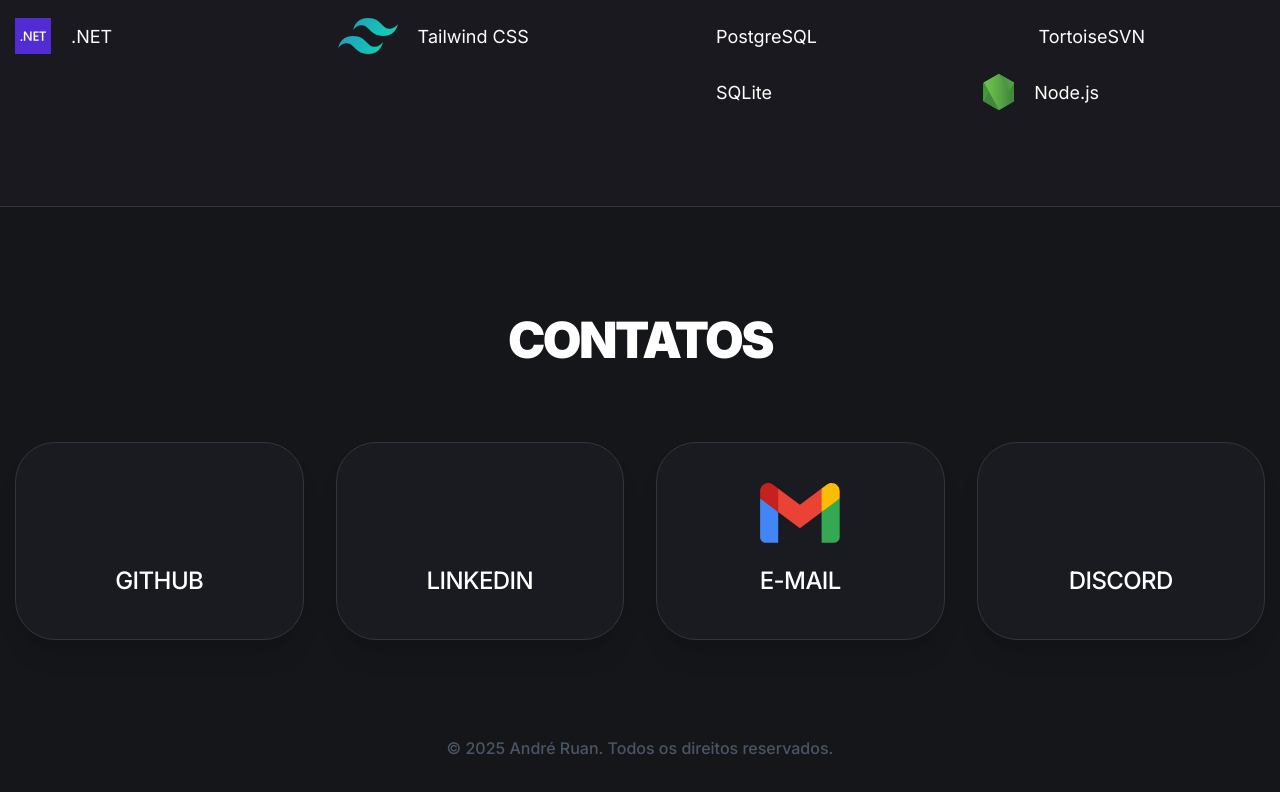
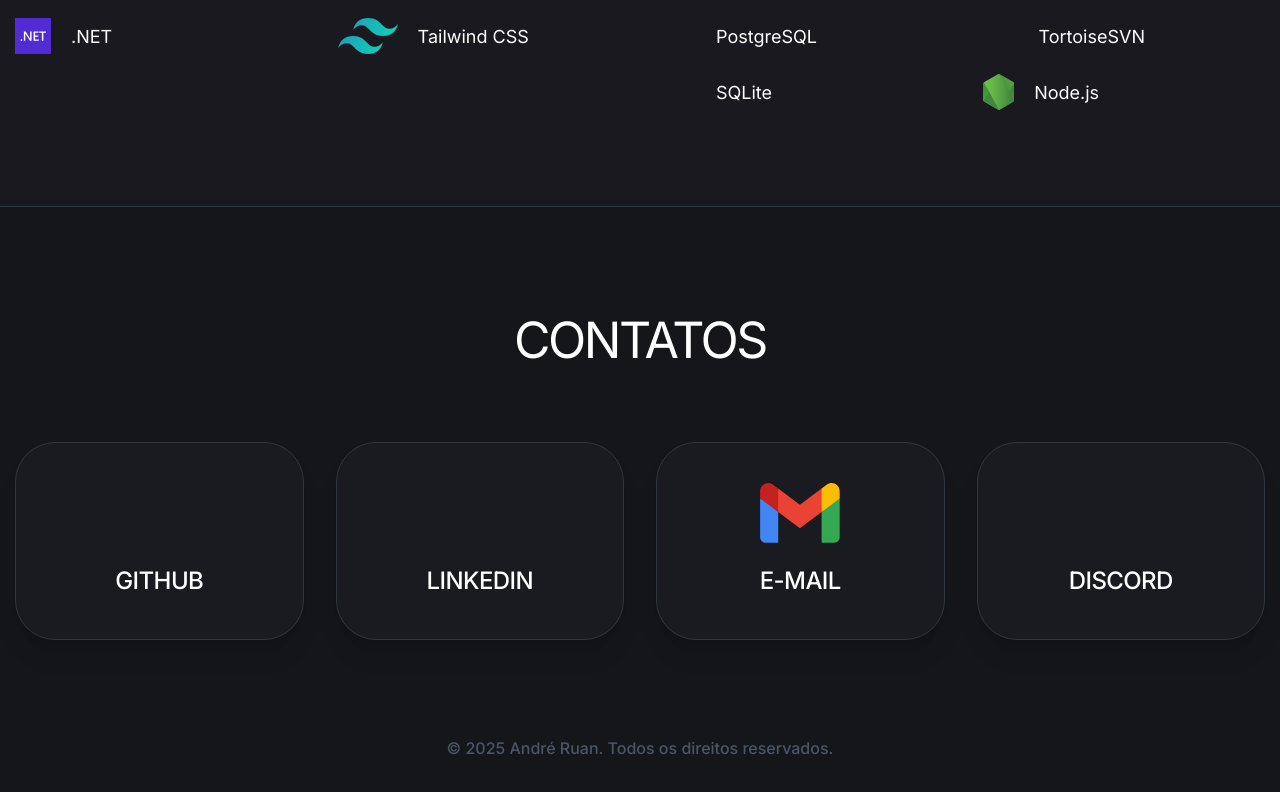
Before and after one commit to Ruan-andre/projeto-portfolio, a Next.js app: page / in a window 1280 px wide. Shown: the part 1574-2366 px from the top of the page. Built offline with nearby package versions, Linux system fonts and the light colour scheme; no server answers; some icons are missing.

Commit message:
refactor(footer): remove font-black class from heading element

```diff
--- a/src/components/Footer/index.tsx
+++ b/src/components/Footer/index.tsx
@@ -16,7 +16,7 @@
   return (
     <footer id="contacts" className="py-[9.6rem] text-center bg-dark">
       <div className="max-w-[128rem] mx-auto px-6">
-        <h2 className="text-[3.6rem] sm:text-[5rem] font-black mb-[6.4rem] uppercase tracking-tighter text-white">
+        <h2 className="text-[3.6rem] sm:text-[5rem] mb-[6.4rem] uppercase tracking-tighter text-white">
           {t("Contatos", "Contacts")}
         </h2>
 
```
